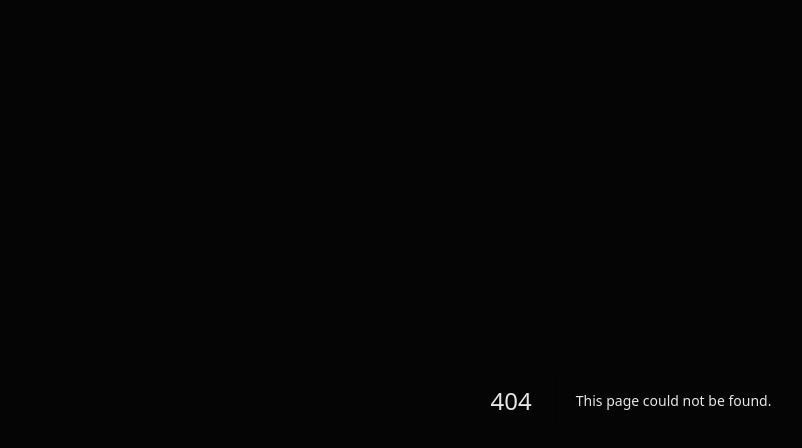
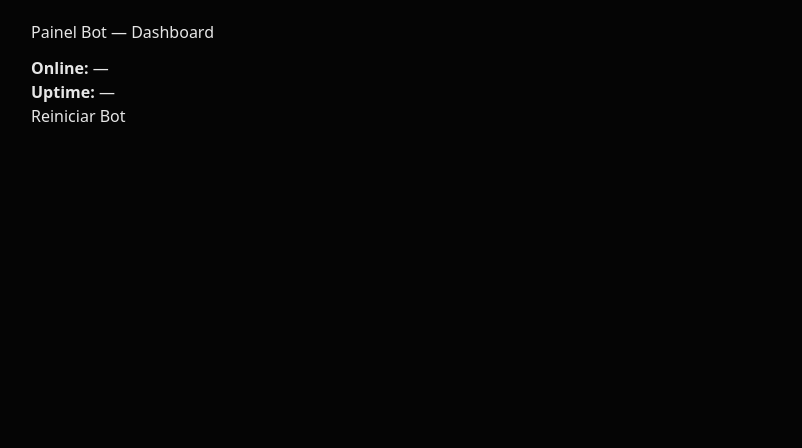
Before and after one commit to rubensilver/uchiha-site, a Next.js app: page /painel-bot/dashboard in a window 1280 px wide. Before the commit this address had no page. Shown: the top 448 px of the page, without its empty margins (9-811 px from the left). Built offline with nearby package versions, Linux system fonts and the light colour scheme; no server answers.

Commit message:
Create page.tsx

```diff
--- /dev/null
+++ b/app/painel-bot/dashboard/page.tsx
@@ -0,0 +1,41 @@
+// app/painel-bot/dashboard/page.tsx
+"use client";
+import { useEffect, useState } from "react";
+
+export default function DashboardPage() {
+  const [status, setStatus] = useState<any>(null);
+
+  useEffect(()=> {
+    (async ()=> {
+      try {
+        const res = await fetch("/api/painel-bot/status");
+        if (res.status === 401) {
+          window.location.href = "/painel-bot/login";
+          return;
+        }
+        const data = await res.json();
+        setStatus(data);
+      } catch (err) {
+        console.error(err);
+      }
+    })();
+  }, []);
+
+  async function restart() {
+    await fetch("/api/painel-bot/restart", { method: "POST" });
+    alert("Pedido de reinício enviado (placeholder).");
+  }
+
+  return (
+    <div style={{ paddingTop:20 }}>
+      <h1>Painel Bot — Dashboard</h1>
+      <div style={{ marginTop:12 }}>
+        <div className="card">
+          <p><strong>Online:</strong> {String(status?.online ?? "—")}</p>
+          <p><strong>Uptime:</strong> {status?.uptime ? Math.round(status.uptime) + "s" : "—"}</p>
+          <button className="btn-uchiha" onClick={restart}>Reiniciar Bot</button>
+        </div>
+      </div>
+    </div>
+  );
+}
```
